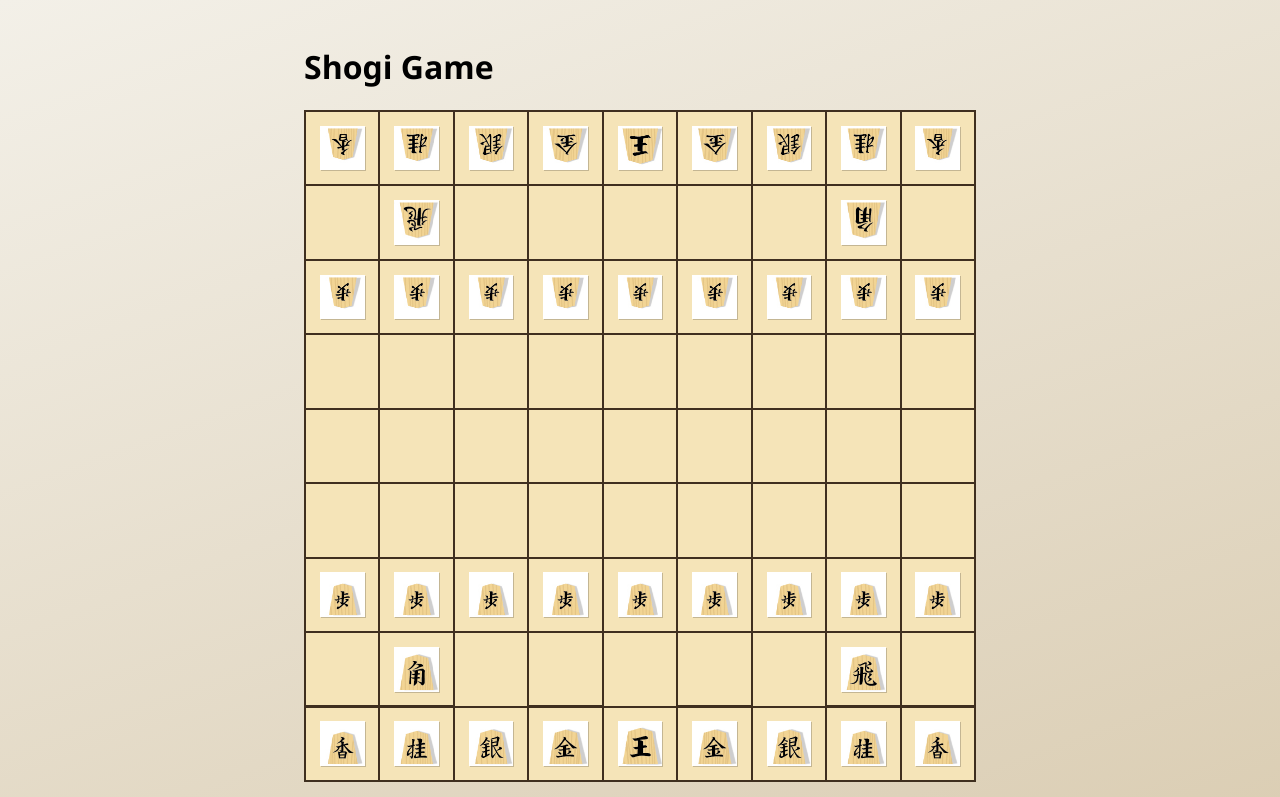
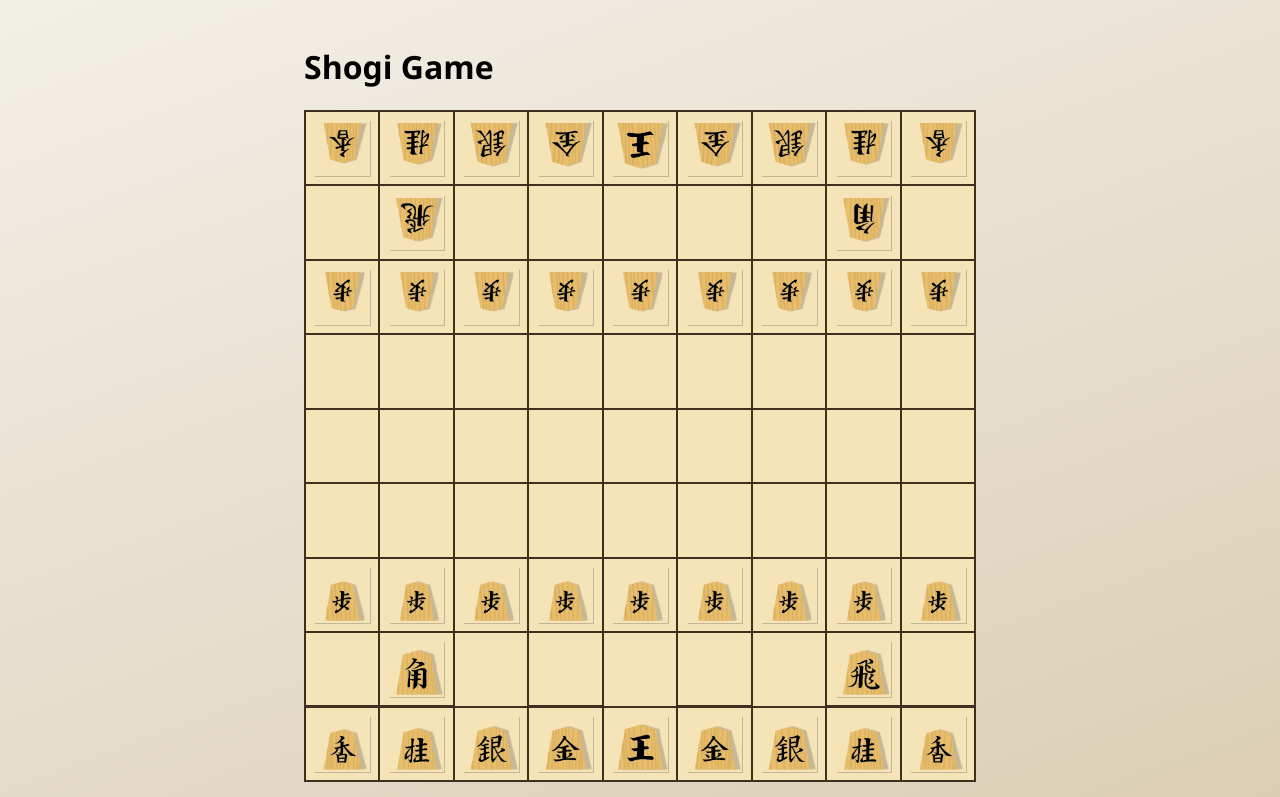
Before and after one commit to drumsuko1113/codex_test_creategame, a React (Vite) app in the folder app/: page / in a window 1280 px wide. Shown: the top 797 px of the page. Built offline with nearby package versions, Linux system fonts and the light colour scheme.

Commit message:
駒画像のサイズと白背景なじみを調整

```diff
--- a/app/src/styles/globals.css
+++ b/app/src/styles/globals.css
@@ -42,10 +42,11 @@ body {
 
 .piece {
   display: inline-block;
-  width: 74%;
+  width: 92%;
   aspect-ratio: 1;
   background-repeat: no-repeat;
   filter: drop-shadow(1px 1px 0 rgba(0, 0, 0, 0.2));
+  mix-blend-mode: multiply;
 }
 
 .caption {
```
